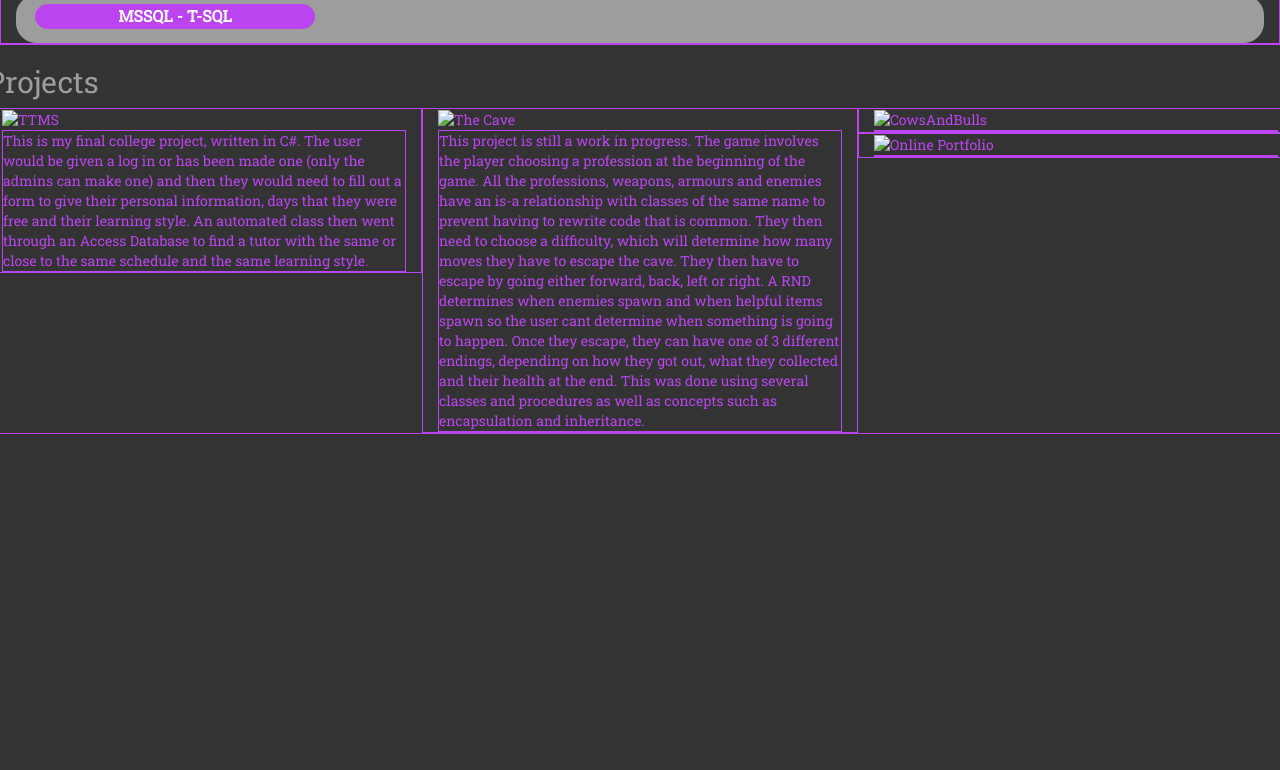
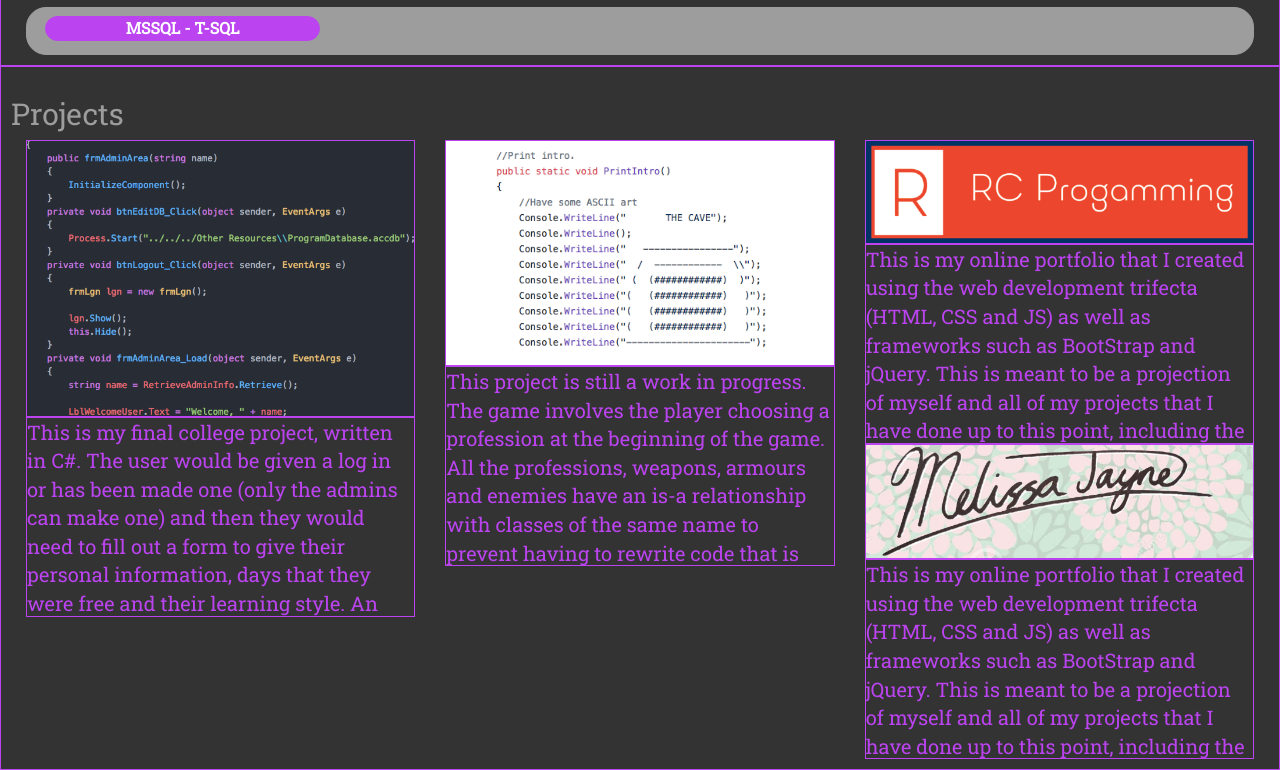
Before and after one commit to ElementalDev/rcollettsg.github.io, a plain HTML site: page index.html in a window 1280 px wide. Shown: the part 1758-2528 px from the top of the page. Before the commit the page ends 2192 px from the top, so only its background shows below. Drawn offline with nearby package versions, Linux system fonts and the light colour scheme.

Commit message:
Projects section content added, Tech XP Complete

```diff
--- a/index.html
+++ b/index.html
@@ -63,7 +63,7 @@
       <!-- About me -->
       <div class="row">
         <main class="col-sm-8 aboutMeCont">
-          <h2 id="aboutme">Reece Collett</h2>
+          <h2 id="aboutme"><i class="fas fa-user-alt"></i> Reece Collett</h2>
           <h3>Trainee IT Consultant at Sparta Global | Junior Software Developer</h3>
           <p class="aboutMeTxt">
             My name is Reece Collett and I am a trainee IT Consultant at Sparta Global. Sparta has and is
@@ -87,16 +87,15 @@
               <li>W3Schools Certified JavaScript Developer</li>
             </ul>
           </p>
-          <h3>To see what technologies i have experience in, see my <a href="techxp">Tech XP section</a> </h4>
         </main>
-        <aside class="col-sm-4 hidden-xs aboutMeImg">
-          <img src="" alt="Profile Picture">
+        <aside class="col-sm-4 hidden-xs">
+          <img class="aboutMeImg" src="Images/profilepic.png" alt="Profile Picture">
         </aside>
       </div>
       <!-- Tech XP -->
       <div class="row techxp">
         <div class="col-sm-12">
-          <h2 id="techxp">Tech XP - My Technical Experience</h2>
+          <h2 id="techxp"> <i class="fas fa-code"></i> Tech XP - My Technical Experience</h2>
           <h3>Application languages</h3>
           <div class="col-sm-12 langBox">
             <div class="col-sm-3">
@@ -147,24 +146,23 @@
             </div>
           </div>
         </div>
-      </div>
       <!-- Projects  -->
       <div class="row projects">
         <h2 id="projects">Projects</h2>
-        <figure class="col-sm-4 projImg">
-          <img src="" alt="TTMS">
-          <figcaption>
+        <div class="col-sm-4">
+          <img class="projImg" src="Images/ttms.png" alt="TTMS">
+          <div class="imgCap">
             This is my final college project, written in C#. The user would be
             given a log in or has been made one (only the admins can make one)
             and then they would need to fill out a form to give their personal
             information, days that they were free and their learning style. An
             automated class then went through an Access Database to find a tutor
             with the same or close to the same schedule and the same learning style.
-          </figcaption>
-        </figure>
-        <figure class="col-sm-4 projImg">
-          <img src="" alt="The Cave">
-          <figcaption>
+          </div>
+        </div>
+        <div class="col-sm-4">
+          <img class="projImg" src="Images/TheCave.png" alt="The Cave">
+          <div class="imgCap">
             This project is still a work in progress. The game involves the player
             choosing a profession at the beginning of the game. All the professions,
             weapons, armours and enemies have an is-a relationship with classes of the
@@ -176,18 +174,24 @@
             one of 3 different endings, depending on how they got out, what they collected and
             their health at the end. This was done using several classes and procedures as well
             as concepts such as encapsulation and inheritance.
-          </figcaption>
-        </figure>
-        <figure class="col-sm-4 projImg">
-          <img src="" alt="CowsAndBulls">
-          <figcaption>
-          </figcaption>
-        </figure>
-        <figure class="col-sm-4">
-          <img src="" alt="Online Portfolio">
-          <figcaption>
-          </figcaption>
-        </figure>
+          </div>
+        </div>
+        <div class="col-sm-4">
+          <img class="projImg" src="Images/rcprog.png" alt="rcprogramming">
+          <div class="imgCap">
+            This is my online portfolio that I created using the web development trifecta (HTML, CSS and JS)
+            as well as frameworks such as BootStrap and jQuery. This is meant to be a projection of myself
+            and all of my projects that I have done up to this point, including the site itself.
+          </div>
+        </div>
+        <div class="col-sm-4">
+          <img class="projImg" src="Images/melj.png" alt="melissa-jayne">
+          <div class="imgCap">
+            This is my online portfolio that I created using the web development trifecta (HTML, CSS and JS)
+            as well as frameworks such as BootStrap and jQuery. This is meant to be a projection of myself
+            and all of my projects that I have done up to this point, including the site itself.
+          </div>
+        </div>
       </div>
     </div>
   </body>
--- a/style.css
+++ b/style.css
@@ -2,7 +2,6 @@
 
 body {
   background-color: white;
-  margin: 0;
   background-color: #333;
   color: #bb44f0;
   font-family: 'Roboto Slab', serif;
@@ -10,6 +9,10 @@ body {
 
 h2, h3, h4 {
   color: #9d9d9d;
+}
+
+.row {
+  padding: 10px;
 }
 
 /* Style for the nav bar */
@@ -49,7 +52,7 @@ h2, h3, h4 {
   position: absolute;
   top: 50%;
   left: 50%;
-  transform: translate(-50%, -60%);
+  transform: translate(-50%, -80%);
   font-size: 125px;
   color: #9b9b9b;
 }
@@ -66,6 +69,13 @@ h2, h3, h4 {
 
 .quals li {
   font-size: 20px
+}
+
+.aboutMeImg {
+  width: 70%;
+  border-radius: 100%;
+  margin-left: 15%;
+  margin-top: 20%;
 }
 
 /* Styles for TechXP section */
@@ -91,17 +101,40 @@ h2, h3, h4 {
 
 /*  Styles for Projects section */
 
+.imgCont {
+  height: 100px;
+}
 
+.projImg {
+  width: 100%;
+}
 
+.imgCap {
+  height: 200px;
+  font-size: 20px;
+  overflow: auto;
+}
 
 /* Misc styles */
 
 .aboutMeCont, .aboutMeImg, .techxp,
-.projects, figure, figcaption{
+.projects, .projImg, .imgCap{
   border: 1px solid #bb44f0;
 }
 
 /* Media Queries */
+
+@media screen and (max-width: 1367px) {
+  .overlay {
+    position: absolute;
+    top: 50%;
+    left: 50%;
+    transform: translate(-50%, -60%);
+    font-size: 125px;
+    color: #9b9b9b;
+  }
+
+}
 
 @media screen and (max-width: 766px) {
   body {
```
Also changed, not shown: Images/TheCave.png (added), Images/melj.png (added), Images/profilepic.png (added), Images/rcprog.png (added), Images/ttms.png (added).
